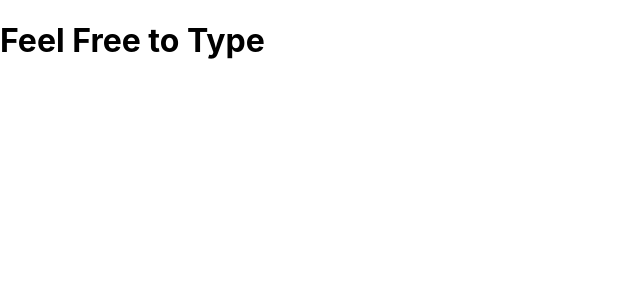
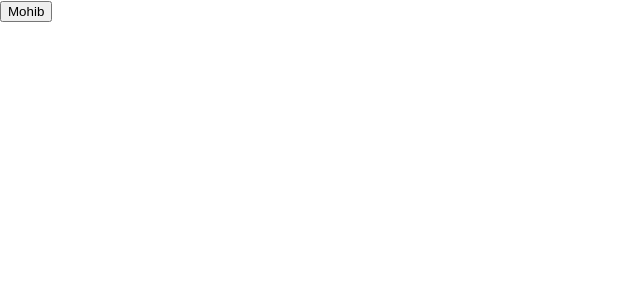
Before and after one commit to MohibHello/React-Hooks, a React (Create React App) app: page / in a window 1280 px wide. Shown: the top 300 px of the page, without its empty margins (0-640 px from the left). Built offline with nearby package versions, Linux system fonts and the light colour scheme; the HTML template or start-up script is replaced by a standard one.

Commit message:
Functional Component Context usage Working

```diff
--- a/src/App.js
+++ b/src/App.js
@@ -10,6 +10,8 @@ import SampleComponent from './components/useEffect/SampleComponent';
 import FunctionalComponentLifeCycle from './components/useEffect/FunctionComponentLifeCycle';
 import Counter from './components/useEffect/CounterMountOrUnmount';
 import UseEffectEventListener from './components/useEffect/UseEffectEventListener';
+import ParentApp from './components/useContext/ClassContext';
+import FunctionalContext from './components/useContext/FunctionalContext';
 function App() {
 
   return (
@@ -22,7 +24,9 @@ function App() {
     {/* <SampleComponent /> */}
     {/* <FunctionalComponentLifeCycle/> */}
     {/* <Counter/> */}
-    <UseEffectEventListener/>
+    {/* <UseEffectEventListener/> */}
+    {/* <ParentApp/> */}
+    <FunctionalContext/>
     </div>
   );
 }
--- /dev/null
+++ b/src/components/useContext/FunctionalContext.js
@@ -0,0 +1,48 @@
+import React,{createContext,useState,useContext, Children} from 'react'
+
+const NameContext = createContext();
+
+function FunctionalContext() {
+
+    const [name,setName] = useState('Mohib')
+
+    return (
+        <NameContext.Provider value={name}>
+            <Child />
+        </NameContext.Provider>
+    )
+}
+
+ function Child() {
+    return (
+        <div className="child">
+            <GrandChild/>
+        </div>
+    )
+}
+
+function GrandChild() {
+    return (
+        <div className="grandchild">
+            <Button/>
+        </div>
+    )
+}
+
+function Button() {
+
+    /* Pass NameContext i.e, passing entire object to useContext
+    if we hhave multiple context then we use
+     const context = useContext(contextValue)
+     where, contextValue is create Context like NameContext
+ */
+    const name = useContext(NameContext);
+
+    return (
+        <div>
+          <button>{name}</button>
+        </div>
+    )
+}
+
+export default FunctionalContext
```
